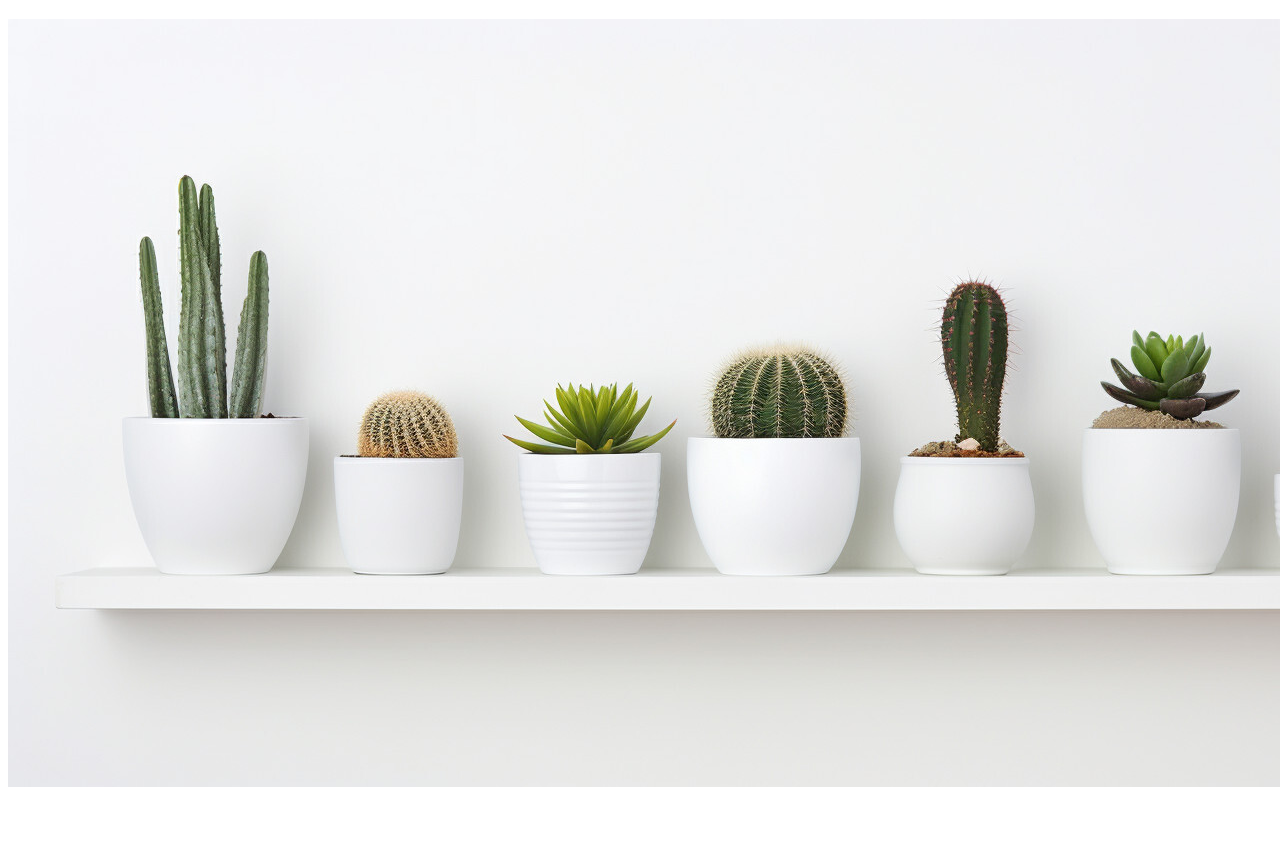
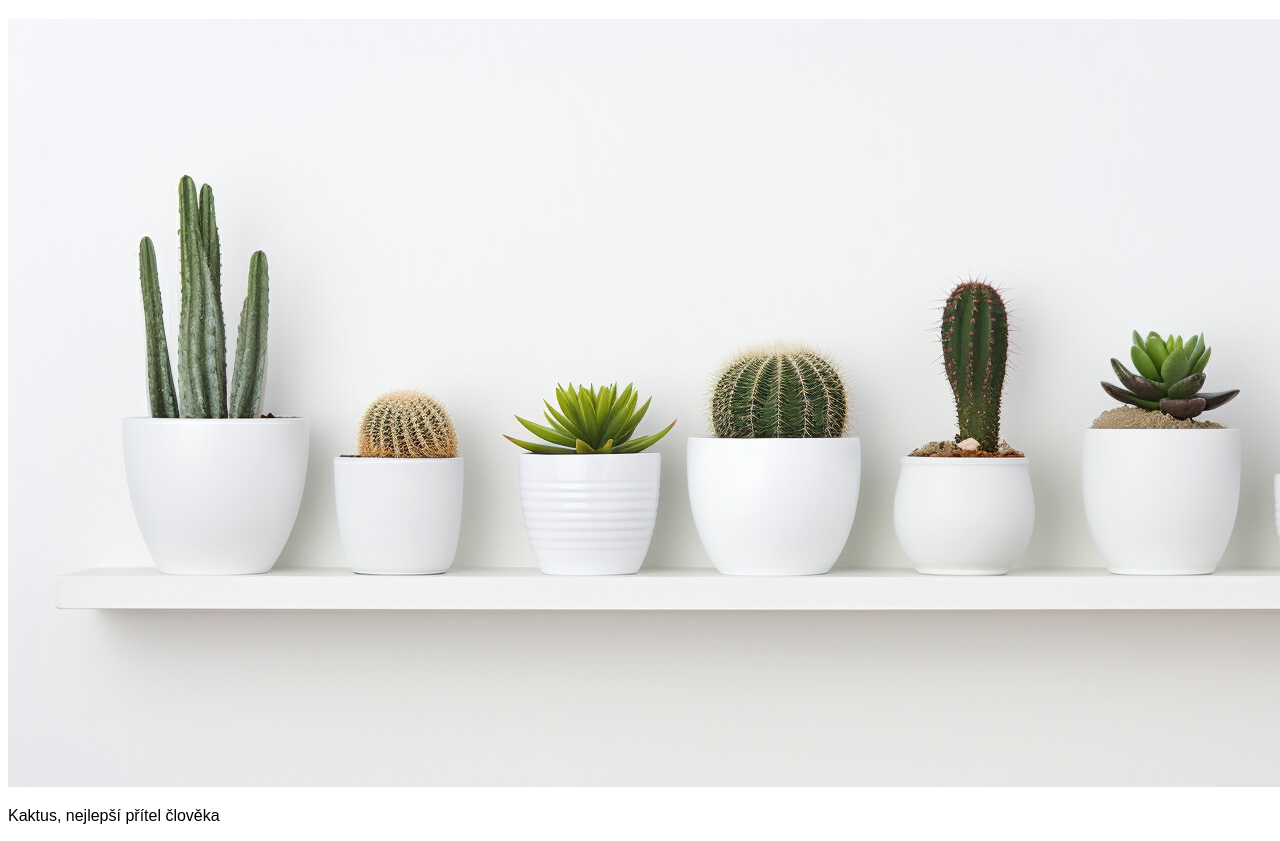
Before and after one commit to taterovapavla/kaktusy, a plain HTML site: page index.html in a window 1280 px wide. Shown: the part 61-902 px from the top of the page. Before the commit the page ends 860 px from the top, so only its background shows below. Drawn offline with Linux system fonts and the light colour scheme.

Commit message:
zábavný odstavec

```diff
--- a/index.html
+++ b/index.html
@@ -10,6 +10,7 @@
     <div>
       <h1>Kaktusy pro všechny</h1>
       <img src="kaktusy.jpg" alt="Kaktusy" />
+      <p>Kaktus, nejlepší přítel člověka</p>
     </div>
   </body>
 </html>
```
